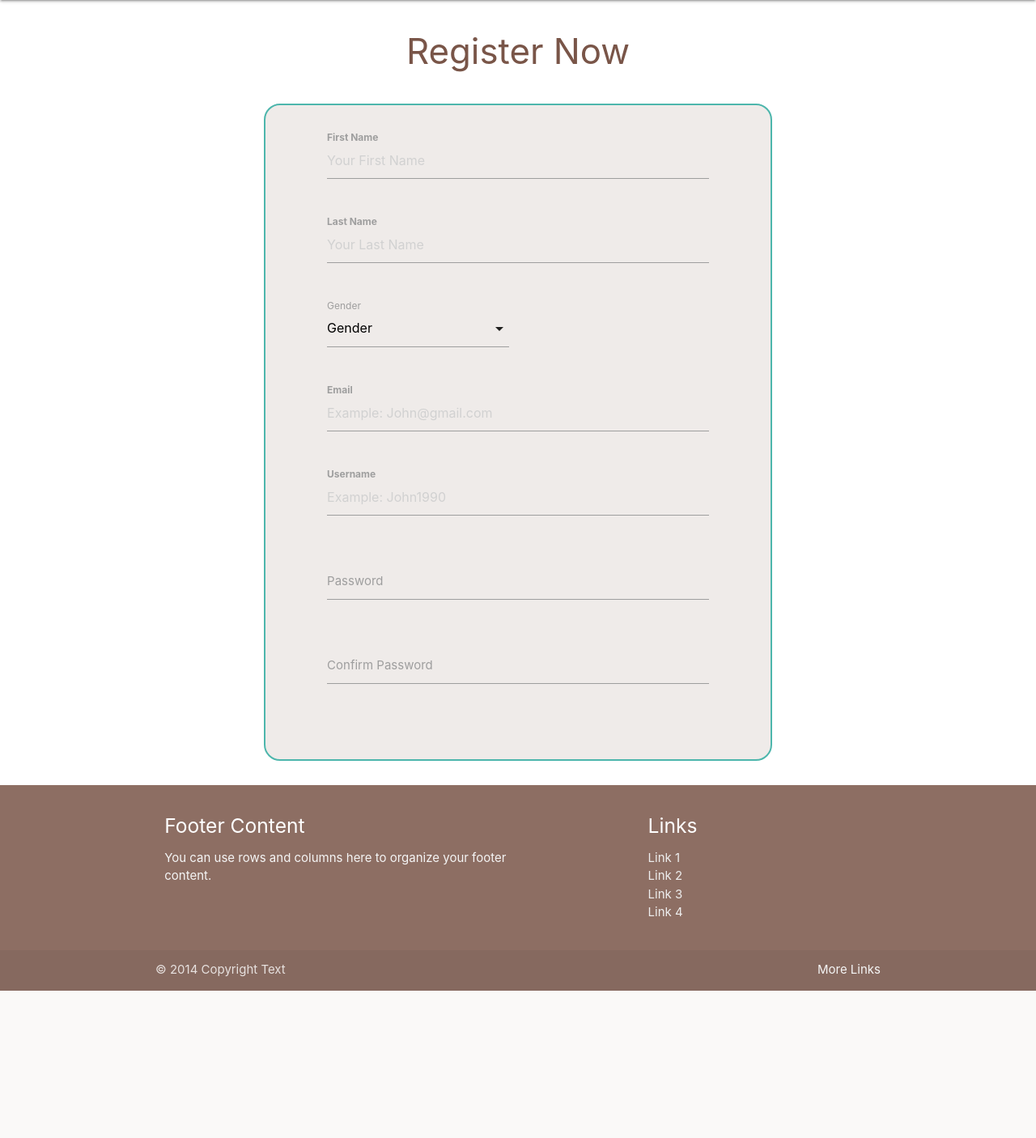
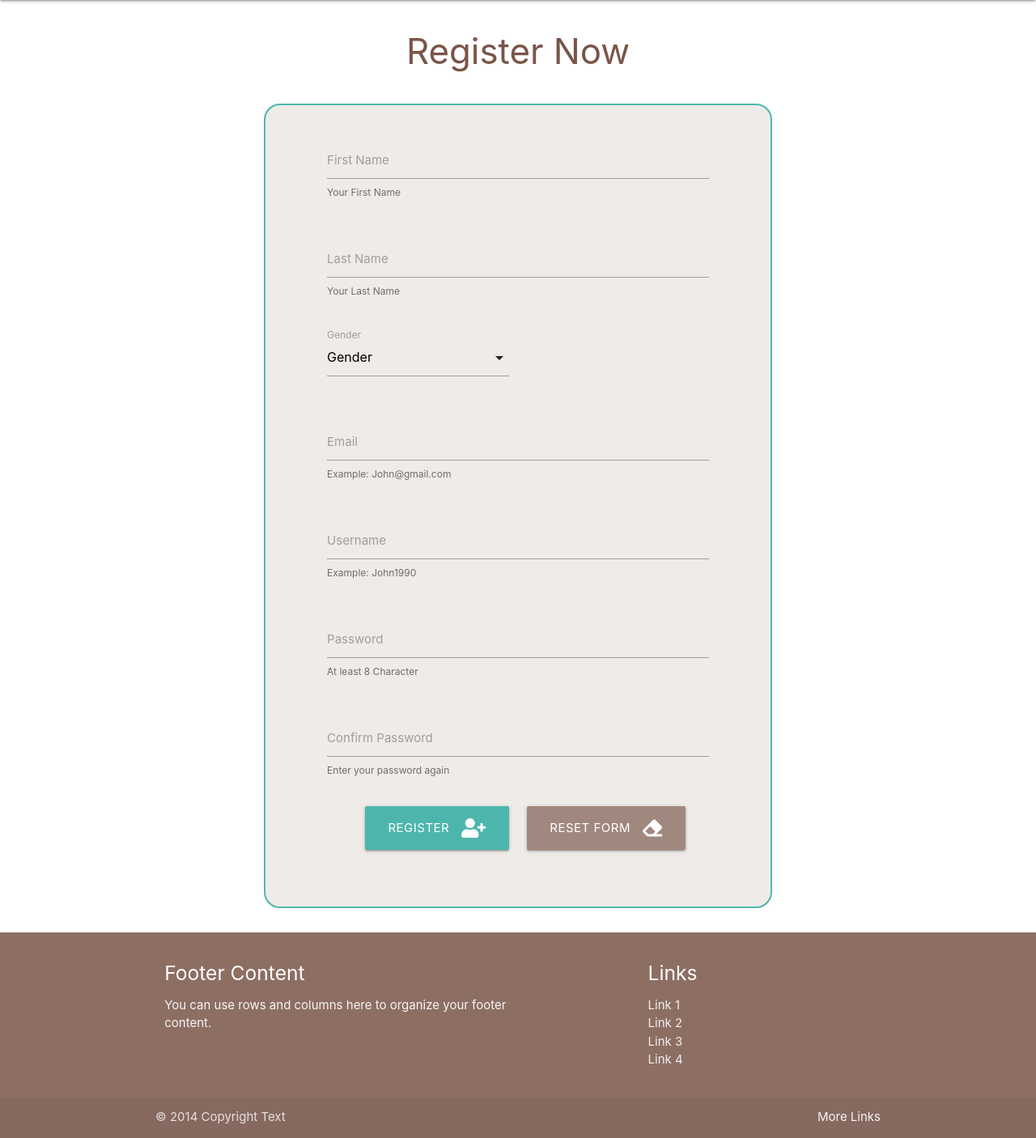
Before and after one commit to BENNI-GITHUB/project-03-Benni-Auto, a Flask app: page /register in a window 1280 px wide. Shown: the part 64-1470 px from the top of the page at 81% size. Before the commit the page ends 1288 px from the top, so only its background shows below. Run offline with Flask 2, Linux system fonts and the light colour scheme.

Commit message:
modify register and login routes and models file

```diff
--- a/benniauto/models.py
+++ b/benniauto/models.py
@@ -5,7 +5,8 @@ class User(db.Model):
     id = db.Column(db.Integer, primary_key=True)
     first_name = db.Column(db.String(30), unique=True, nullable=False)
     last_name = db.Column(db.String(30), unique=True, nullable=False)
-    username = db.Column(db.String(20), unique=True, nullable=False)
+    gender = db.Column(db.String(10), unique=True, nullable=False)
+    username = db.Column(db.String(30), unique=True, nullable=False)
     email = db.Column(db.String(30), unique=True, nullable=False)
     password = db.Column(db.String(255), nullable=False)
     password_confirmation = db.Column(db.String(255), nullable=False)
--- a/benniauto/routes.py
+++ b/benniauto/routes.py
@@ -10,16 +10,76 @@ def home():
     return render_template("home.html" , active=active, services=services )
 
 
-@app.route("/login")
+@app.route("/register", methods=['GET', 'POST'])
+def register():
+    active = 'login'
+    if request.method == "POST":
+        first_name = request.form.get("first_name"),
+        last_name = request.form.get("last_name"),
+        username = request.form.get("username"),
+        gender = request.form.get("gender"),
+        email = request.form.get("email"),
+        password = request.form.get("password"),
+        password_confirmation = request.form.get("password_confirmation")
+
+        # Check Passwords similarity
+        if password != password_confirmation:
+            flash('Passwords are not same. Please try again', 'error')
+            return render_template('register.html')
+
+        # Check non-reiterativity of username
+        user_username = User.query.filter_by(username=username).first()
+        if user_username:
+            flash('Username already in use. Please Choose another one', 'error')
+            return render_template('register.html')
+
+        # Check non-reiterativity of email
+        user_email = User.query.filter_by(email=email).first()
+        if user_email:
+            flash('User with this email is already registered', 'error')
+            return render_template('register.html')
+
+        user = User(
+            first_name=first_name,
+            last_name=last_name,
+            username=username,
+            gender=gender,
+            email=email,
+            password=password,
+            password_confirmation=password_confirmation
+            )
+
+        db.session.add(user)
+        db.session.commit()
+
+        flash('Welcome to Benni Auto')
+        return redirect('login')
+
+    return render_template("register.html", active=active)
+
+
+@app.route("/login", methods=['GET', 'POST'])
 def login():
     active = 'login'
+    if request.method == "POST":
+        username = request.form.get('username')
+        password = request.form.get('password')
+
+        user_username = User.query.filter_by(username=username).first()
+        user_password = user_username.password
+
+            # login Successful
+        if user_username and (user_password == password):
+            session['logged_in'] = True
+            session['user_id'] = user.id
+            session['username'] = username
+            return redirect(url_for('home'))
+
+        else:
+            # login Unsuccessful
+            flash('Username or Password are not correct. Please try again.', 'error')
+
     return render_template("login.html" , active=active)
-
-
-@app.route("/register")
-def register():
-    active = 'login'
-    return render_template("register.html", active=active)
 
 
 @app.route("/services")
--- a/benniauto/static/css/style.css
+++ b/benniauto/static/css/style.css
@@ -152,6 +152,14 @@ input:checked #address {
   margin: 30px auto;
   }
 
+.register-btn-1 {
+  text-align: right;
+}
+
+.register-btn-2 {
+  text-align: left;
+}
+
 .active {
   font-weight: bolder;
   color: #4db6ac;
@@ -191,4 +199,10 @@ input:checked #address {
     text-align: left;
   }
 
+  .register-btn-1 ,
+  .register-btn-2 {
+    text-align: center;
+    margin-bottom: 10px;
+    transform: scale(.8);
+  }
 }
--- a/benniauto/templates/login.html
+++ b/benniauto/templates/login.html
@@ -26,8 +26,8 @@
 
       <!-- Register Link -->
       <div class="row">
-        <div class="input-field col s8 offset-s4">
-          <a href="{{ url_for('register') }}" class="brown-text">Don't have an account? Register now!</a>
+        <div class="input-field col s10 offset-s1 center-align">
+          <a href="{{ url_for('register') }}" class="brown-text">Don't have an account? <br><strong>Register now!</strong></a>
         </div>
       </div>
 
@@ -39,6 +39,7 @@
               </button>
           </div>
       </div>
+
     </form>
   </div>
 
--- a/benniauto/templates/register.html
+++ b/benniauto/templates/register.html
@@ -7,20 +7,25 @@
   <div class="row">
     <form class="col s12" method="POST" action="{{ url_for('register') }}">
 
+      <!-- First Name -->
       <div class="row">
         <div class="input-field col s10 offset-s1">
-          <input placeholder="Your First Name" id="first_name" name="first_name" type="text" class="validate brown-text" required>
+          <input id="first_name" name="first_name" type="text" class="validate brown-text" maxlength="30" required>
           <label for="first_name">First Name</label>
+          <span class="helper-text" data-error="Not Accepted" data-success="Approved">Your First Name</span>
         </div>
       </div>
 
+      <!-- Last Name -->
       <div class="row">
         <div class="input-field col s10 offset-s1">
-          <input placeholder="Your Last Name" id="last_name" name="last_name" type="text" class="validate brown-text" required>
+          <input id="last_name" name="last_name" type="text" class="validate brown-text"  maxlength="30" required>
           <label for="last_name">Last Name</label>
+          <span class="helper-text" data-error="Not Accepted" data-success="Approved">Your Last Name</span>
         </div>
       </div>
 
+      <!-- Gender -->
       <div class="row">
         <div class="input-field col s5 offset-s1">
           <select id="gender" name="gender" class="validate brown-text" required>
@@ -32,35 +37,55 @@
         </div>
       </div>
 
+      <!-- Email -->
       <div class="row">
         <div class="input-field col s10 offset-s1">
-          <input id="email" name="email" placeholder="Example: John@gmail.com" type="email" class="validate" required>
+          <input id="email" name="email" type="email" class="validate" maxlength="30" required>
           <label for="email">Email</label>
+          <span class="helper-text" data-error="Not Accepted" data-success="Initially Accepted">Example: John@gmail.com</span>
         </div>
       </div>
 
+      <!-- Username -->
       <div class="row">
         <div class="input-field col s10 offset-s1">
-          <input placeholder="Example: John1990" id="username" name="username" type="text" class="validate brown-text" required>
+          <input id="username" name="username" type="text" minlength="5" maxlength="30" class="validate brown-text" required>
           <label for="username">Username</label>
+          <span class="helper-text" data-error="Not Accepted" data-success="Initially Accepted">Example: John1990</span>
         </div>
       </div>
 
+      <!-- Password -->
       <div class="row">
         <div class="input-field col s10 offset-s1">
-          <input id="password" name="password" type="password" class="validate" required>
+          <input id="password" name="password" type="password" minlength="8" maxlength="30" class="validate" required>
           <label for="password">Password</label>
+          <span class="helper-text" data-error="Not Accepted" data-success="Initially Accepted">َAt least 8 Character</span>
         </div>
       </div>
 
+      <!-- Confirm Password -->
       <div class="row">
         <div class="input-field col s10 offset-s1">
-          <input id="password_confirmation" name="password_confirmation" type="password" class="validate" required>
+          <input id="password_confirmation" name="password_confirmation" type="password" minlength="8" maxlength="30" class="validate" required>
           <label for="password_confirmation">Confirm Password</label>
+          <span class="helper-text" data-error="Not Accepted" data-success="Initially Accepted">Enter your password again</span>
         </div>
       </div>
 
-
+        <!-- submit button -->
+        <div class="row">
+          <div class="col m6 s12 register-btn-1">
+              <button type="submit" class="btn-large teal lighten-2">
+                  Register <i class="fas fa-user-plus right"></i>
+              </button>
+          </div>
+          <div class="col m6 s12 register-btn-2">
+            <button type="reset" class="btn-large brown lighten-2">
+                Reset Form <i class="fas fa-eraser right"></i>
+            </button>
+        </div>
+      </div>
 
     </form>
   </div>
```
